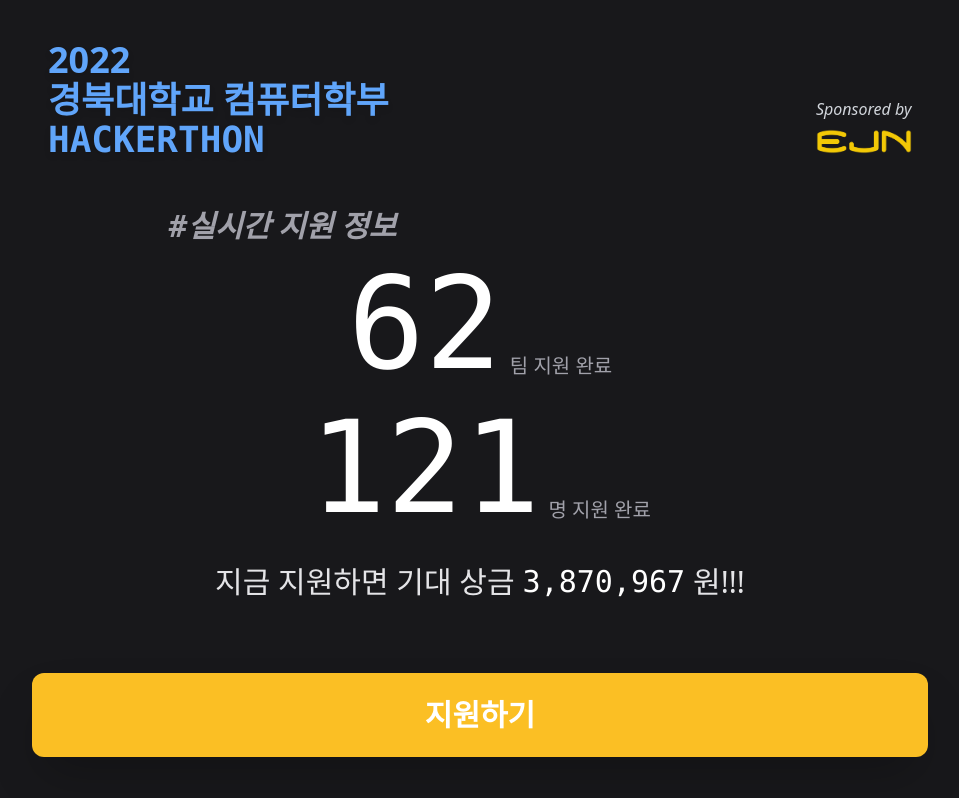
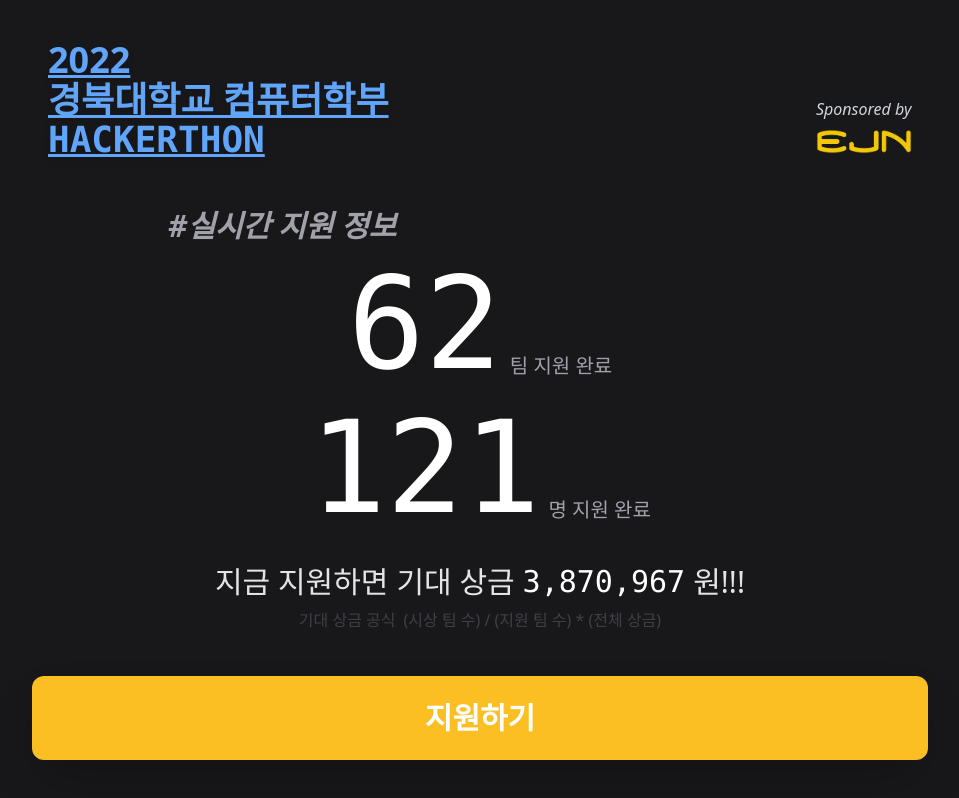
Before and after one commit to chaejunlee/cse-hackathon, a Next.js app: page / in a window 1280 px wide. Shown: the whole page, without its empty margins (160-1119 px from the left). Built offline with nearby package versions, Linux system fonts and the light colour scheme.

Commit message:
Added: expected award amount with formula

```diff
--- a/src/pages/index.tsx
+++ b/src/pages/index.tsx
@@ -81,7 +81,7 @@ function CurrentlyEnrolledPeople(): JSX.Element {
 
 function ApplyButton(): JSX.Element {
   return (
-    <div className="fixed flex justify-center left-10 right-10 bottom-10 animate-bounce">
+    <div className="fixed flex justify-center left-10 right-10 bottom-10">
       <Link href="https://naver.com">
         <a className="flex justify-center w-full max-w-4xl py-6 text-3xl font-bold text-white transition-colors duration-300 ease-in-out shadow-2xl cursor-pointer bg-amber-400 rounded-xl hover:bg-amber-600 hover:text-zinc-300">
           지원하기
@@ -105,15 +105,15 @@ const Home: NextPage = () => {
         <link rel="icon" href="/favicon.ico" />
       </Head>
 
-      <header className="flex flex-col max-w-4xl px-4 pt-10 mx-auto md:items-end md:flex-row">
-        <h1 className="text-4xl font-bold text-blue-400 drop-shadow-md sm:text-4xl grow">
+      <header className="flex flex-col max-w-4xl px-4 pt-4 md:pt-10 mx-auto md:items-end md:flex-row">
+        <h1 className="text-2xl font-bold text-blue-400 drop-shadow-md sm:text-4xl grow underline underline-offset-2">
           2022 <span className="block">경북대학교 컴퓨터학부</span>
           <span className="block font-mono">HACKERTHON</span>
         </h1>
         <div className="flex flex-col self-end gap-2 w-fit">
           <i className="text-gray-300">Sponsored by</i>
           <Link href="https://ejn.gg/kr/">
-            <a>
+            <a className="w-16 md:w-24 self-end">
               <Image src="/ejn.png" alt="ejn logo" width="96px" height="25px" />
             </a>
           </Link>
@@ -130,11 +130,20 @@ const Home: NextPage = () => {
               <CurrentlyEnrolledPeople />
             </div>
           </div>
-          <div className="pt-8 mx-auto w-fit text-zinc-200">
-            <div className="text-3xl w-fit flex flex-row gap-2">
-              지금 지원하면 기대 상금{" "}
-              <AnimatingNumber number={Math.floor((24 / team) * 10000000)} />{" "}
-              원!!!
+          <div className="pt-8 mx-auto w-fit text-zinc-200 flex flex-col justify-center items-center gap-2">
+            <div className="text-3xl w-fit flex flex-col md:flex-row gap-2 items-center justify-center">
+              <p className="block md:inline w-fit">지금 지원하면</p>
+              <p className="block md:inline w-fit">기대 상금</p>
+              <div className="flex flex-row gap-2">
+                <AnimatingNumber number={Math.floor((24 / team) * 10000000)} />{" "}
+                원!!!
+              </div>
+            </div>
+            <div className="text-zinc-700 flex flex-col md:flex-row gap-2 items-center justify-center">
+              <p className="block md:inline w-fit">기대 상금 공식</p>
+              <p className="block md:inline w-fit">
+                (시상 팀 수) / (지원 팀 수) * (전체 상금)
+              </p>
             </div>
           </div>
         </section>
```
